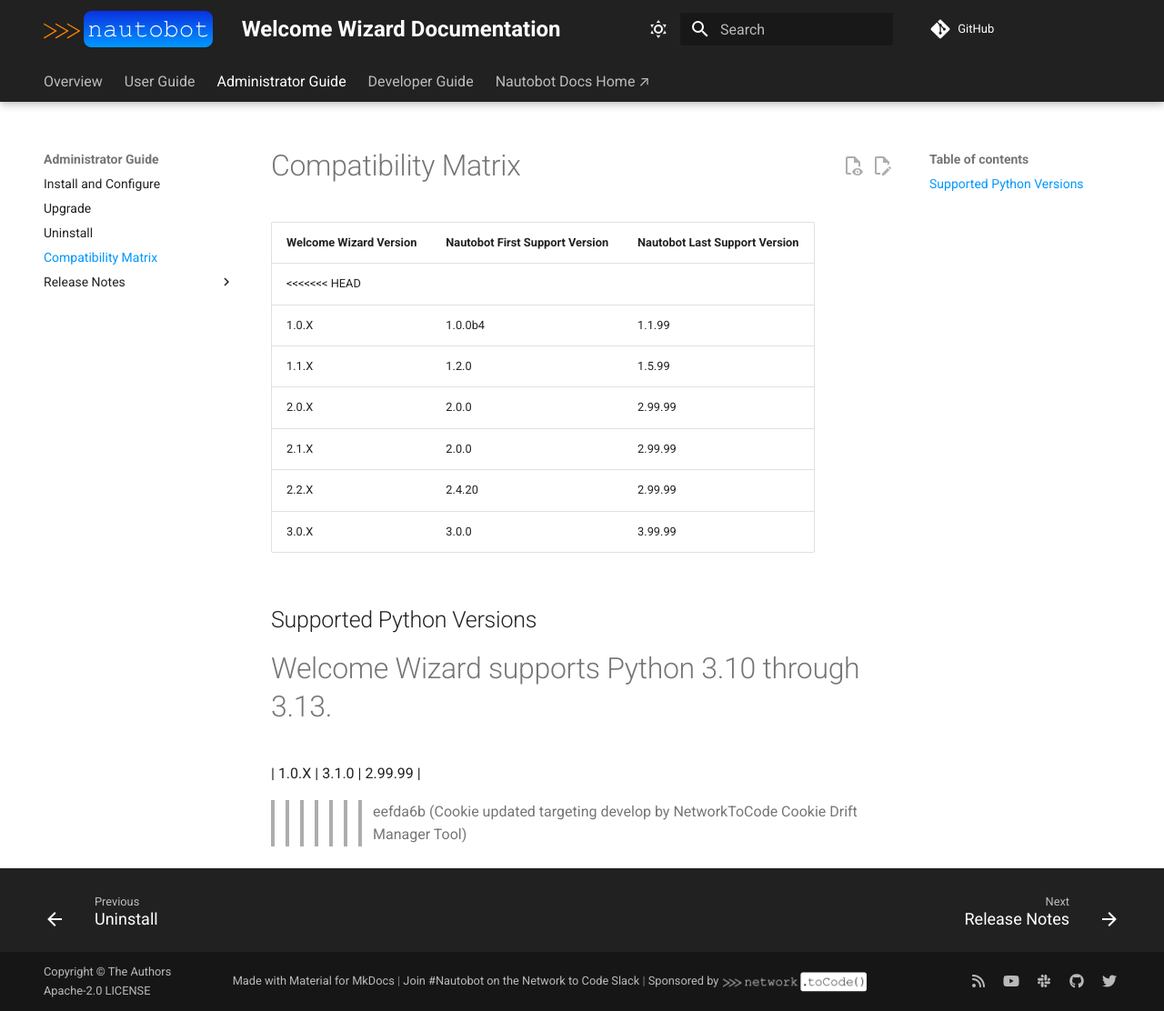
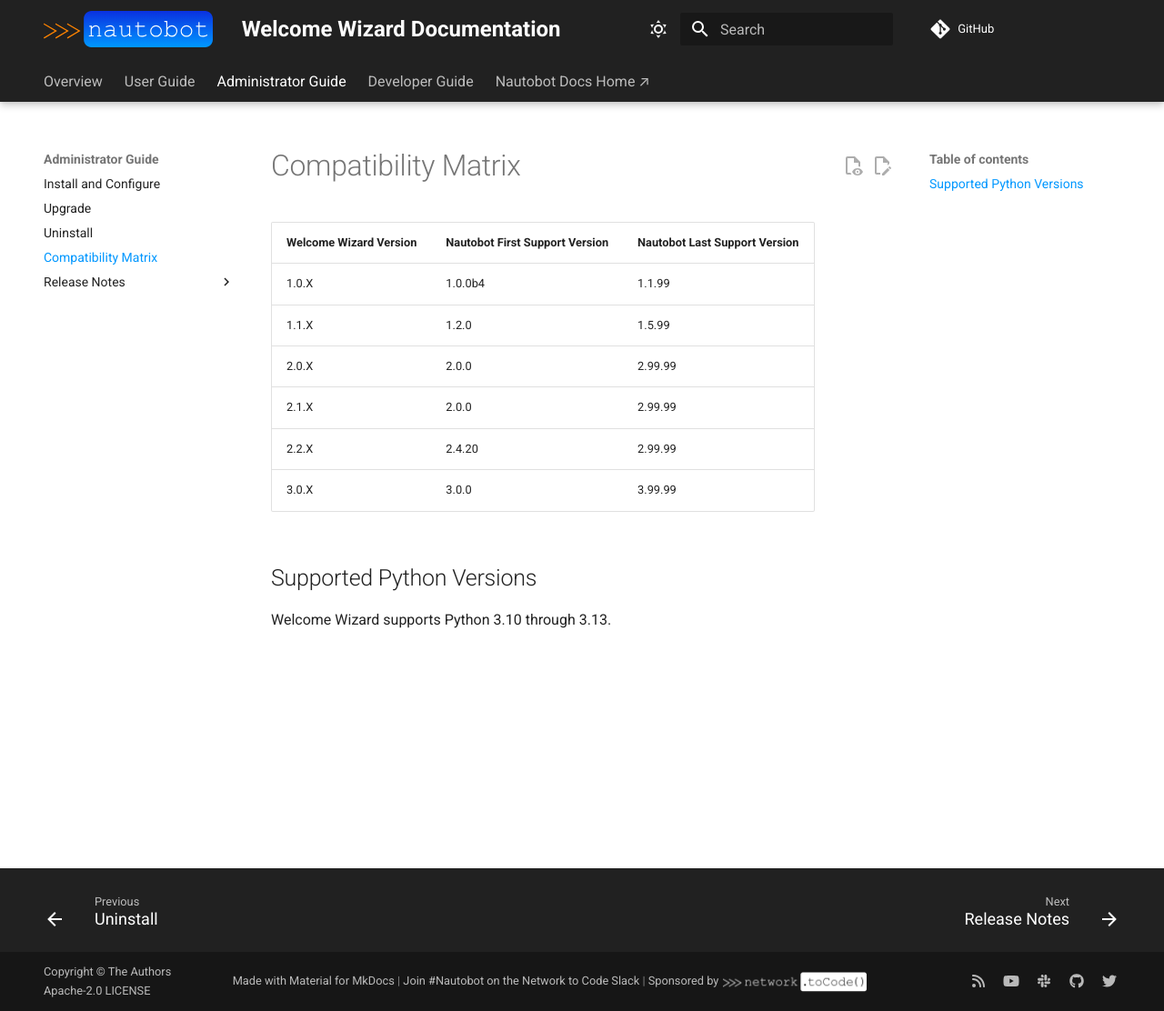
Before and after one commit to nautobot/nautobot-app-welcome-wizard, an MkDocs documentation site: the page built from docs/admin/compatibility_matrix.md, in a window 1280 px wide and 1112 px high. Shown: the whole window at 91% size. Built offline with MkDocs 1.6.1 and Material for MkDocs 9.7.7, drawn with Linux system fonts in a browser that asks for light colours; comment, search, counter and statistics services are not loaded.

Commit message:
Resolve cookiecutter drift merge conflicts
The drift manager committed unresolved conflict markers to this
branch. Resolved as follows:

- .cookiecutter.json: took the newly baked commit ref
- docs/admin/compatibility_matrix.md: kept the app's real matrix over the template placeholder

```diff
--- a/docs/admin/compatibility_matrix.md
+++ b/docs/admin/compatibility_matrix.md
@@ -2,7 +2,6 @@
 
 | Welcome Wizard Version | Nautobot First Support Version | Nautobot Last Support Version |
 | ------------- | -------------------- | ------------- |
-<<<<<<< HEAD
 | 1.0.X         | 1.0.0b4              | 1.1.99        |
 | 1.1.X         | 1.2.0                | 1.5.99        |
 | 2.0.X         | 2.0.0                | 2.99.99       |
@@ -13,6 +12,3 @@
 ## Supported Python Versions
 
 Welcome Wizard supports Python 3.10 through 3.13.
-=======
-| 1.0.X         | 3.1.0                | 2.99.99        |
->>>>>>> eefda6b (Cookie updated targeting develop by NetworkToCode Cookie Drift Manager Tool)
```
Also changed, not shown: .cookiecutter.json.
